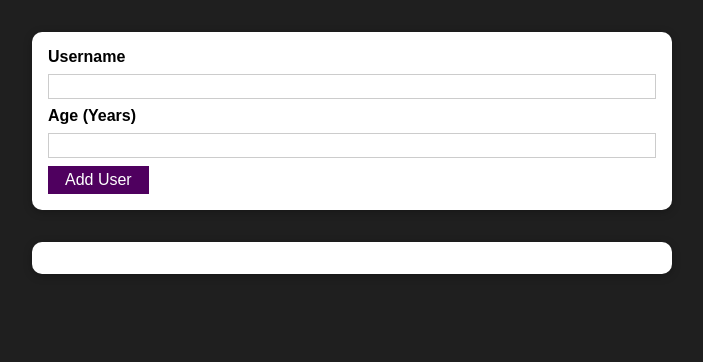
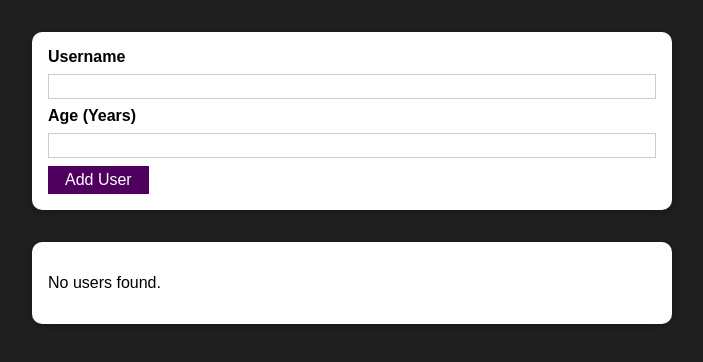
Before and after one commit to bc-nogueira/user-registration-academind, a React (Create React App) app: page / in a window 1280 px wide. Shown: the top 362 px of the page, without its empty margins (288-991 px from the left). Built offline with nearby package versions, Linux system fonts and the light colour scheme.

Commit message:
Add message when there are no users.

```diff
--- a/src/components/Users/UsersList.js
+++ b/src/components/Users/UsersList.js
@@ -8,7 +8,8 @@ const UsersList = props => {
   return (
     <Card className={classes.users}>
       <div>
-        {props.users.map(user => (
+        {props.users.length > 0 ? (
+          props.users.map(user => (
             <div key={user.id}>
               {user.username} ({user.age} years old)
               <Button
@@ -18,7 +19,10 @@ const UsersList = props => {
                 Delete
               </Button>
             </div>
-        ))}
+          ))
+        ) : (
+          <p>No users found.</p>
+        )}
       </div>
     </Card>
   );
```
Lines whose indentation alone changed are shown as unchanged.
